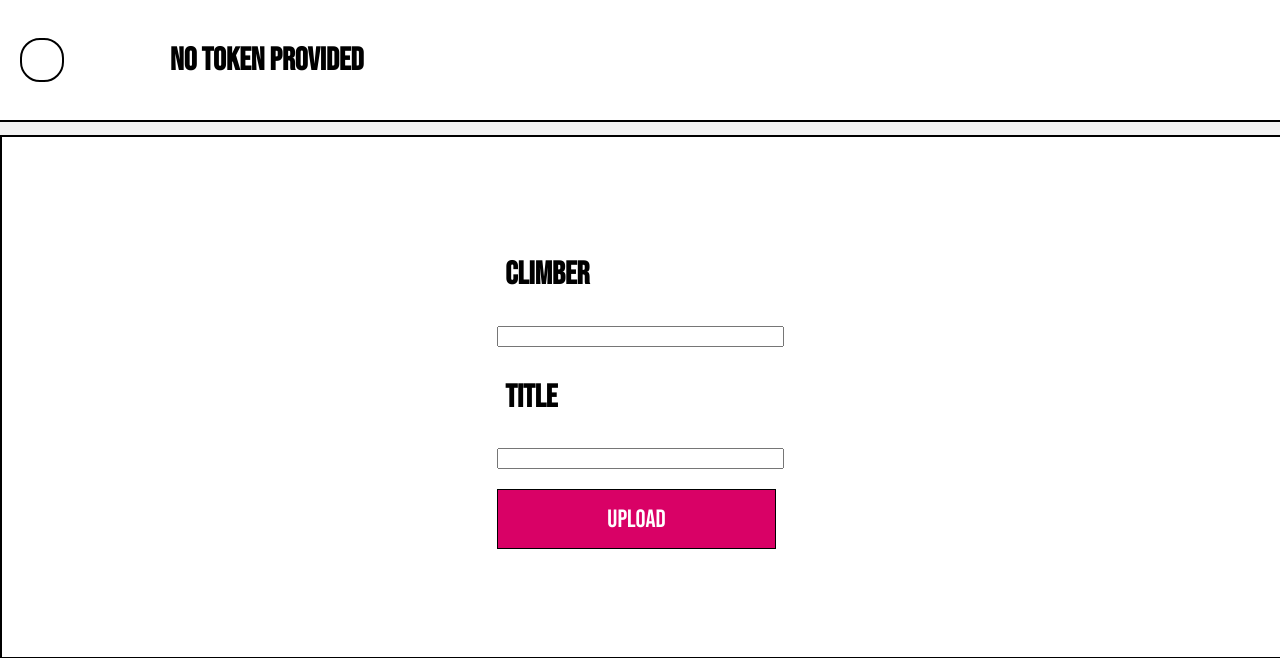
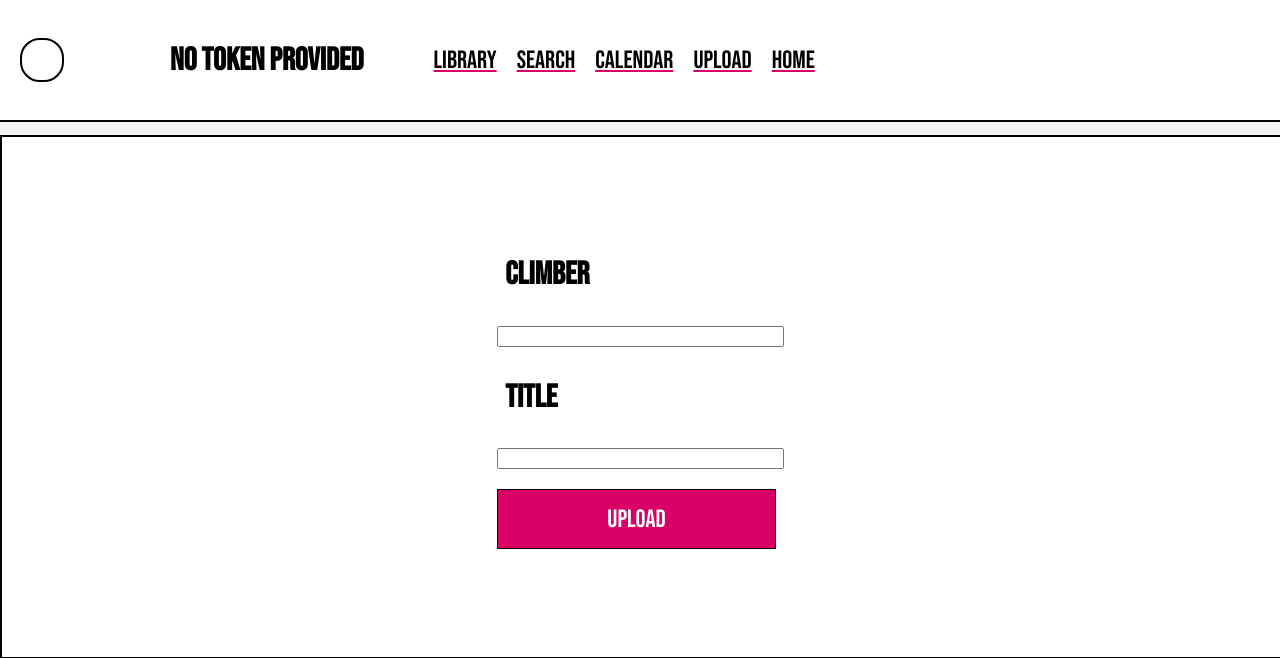
Before and after one commit to Alfie5640/beta-web, a PHP site: page /beta-code/public/search.php in a window 1280 px wide. Shown: the top 658 px of the page. Run offline with PHP 8.4, Linux system fonts and the light colour scheme; data that the repository does not hold is empty.

Commit message:
Added navbar to all pages

```diff
--- a/beta-code/public/addStudent.php
+++ b/beta-code/public/addStudent.php
@@ -47,6 +47,10 @@
         <h1>
             <div id="role"></div>
         </h1>
+
+        <?php
+            include("instructorNav.php");
+        ?>
     </div>
 
     <div class="maincontent">
--- /dev/null
+++ b/beta-code/public/climberNav.php
@@ -0,0 +1,41 @@
+<!DOCTYPE html>
+<html>
+
+<head>
+    <style>
+
+        ul {
+            display: flex;
+            flex-direction: row;
+            justify-content: center;
+            align-items: center;
+            text-decoration: underline;
+            text-decoration-color:#D90166;
+            list-style-type: none;
+        }
+
+        li {
+            cursor: pointer;
+            font-family: "Bebas Neue", sans-serif;
+            font-size: 25px;
+        }
+
+        ul li {
+            margin: 0 10px;
+        }
+
+    </style>
+</head>
+
+<body>
+    <script src=""></script>
+    <ul>
+        <li onclick="window.location.href='library.php'">Library</li>
+        <li onclick="window.location.href='search.php'">Search</li>
+        <li onclick="window.location.href='calendar.php'">Calendar</li>
+        <li onclick="window.location.href='upload.php'">Upload</li>
+        <li onclick="window.location.href='climberHome.php'">Home</li>
+    </ul>
+</body>
+
+</html>
--- a/beta-code/public/library.php
+++ b/beta-code/public/library.php
@@ -40,7 +40,6 @@
 <body>
 
     <div class="navbar">
-        <!-- Include header.php later -->
         <div id="profile">
         </div>
         <h1>
@@ -49,6 +48,10 @@
         <h1>
             <div id="role"></div>
         </h1>
+
+        <?php
+            include("climberNav.php");
+        ?>
     </div>
 
 
--- a/beta-code/public/search.php
+++ b/beta-code/public/search.php
@@ -44,6 +44,10 @@
         <h1>
             <div id="role"></div>
         </h1>
+
+        <?php
+            include("climberNav.php");
+        ?>
     </div>
 
     <div class="maincontent">
--- a/beta-code/public/studentList.php
+++ b/beta-code/public/studentList.php
@@ -47,6 +47,10 @@
         <h1>
             <div id="role"></div>
         </h1>
+
+        <?php
+            include("instructorNav.php");
+        ?>
     </div>
     <div id="cList">
     </div>
--- a/beta-code/public/upload.php
+++ b/beta-code/public/upload.php
@@ -50,6 +50,10 @@
         <h1>
             <div id="role"></div>
         </h1>
+
+        <?php
+            include("climberNav.php");
+        ?>
     </div>
 
 
```
Also changed, not shown: beta-code/public/instructorNav.php (added, +40 -0 lines).
